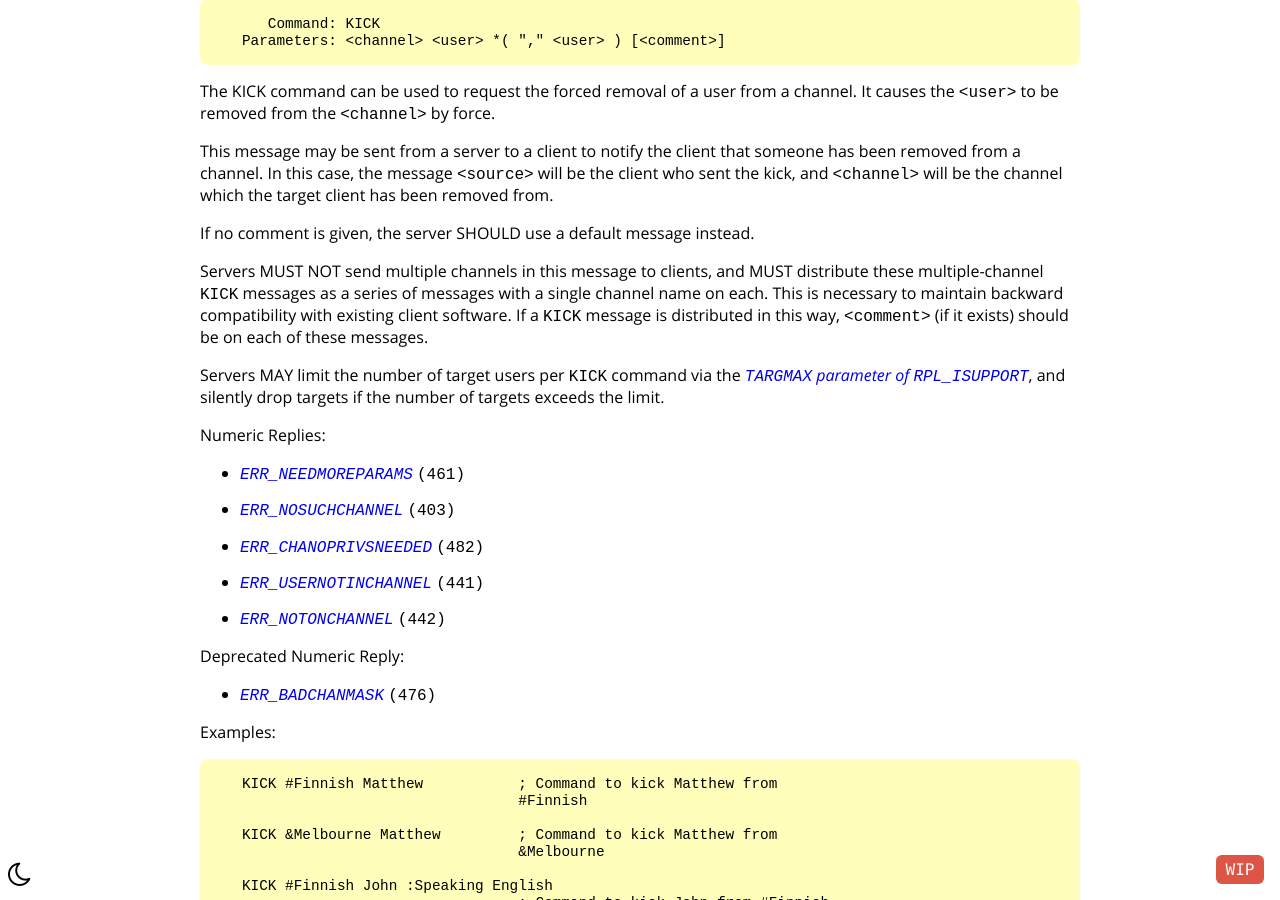
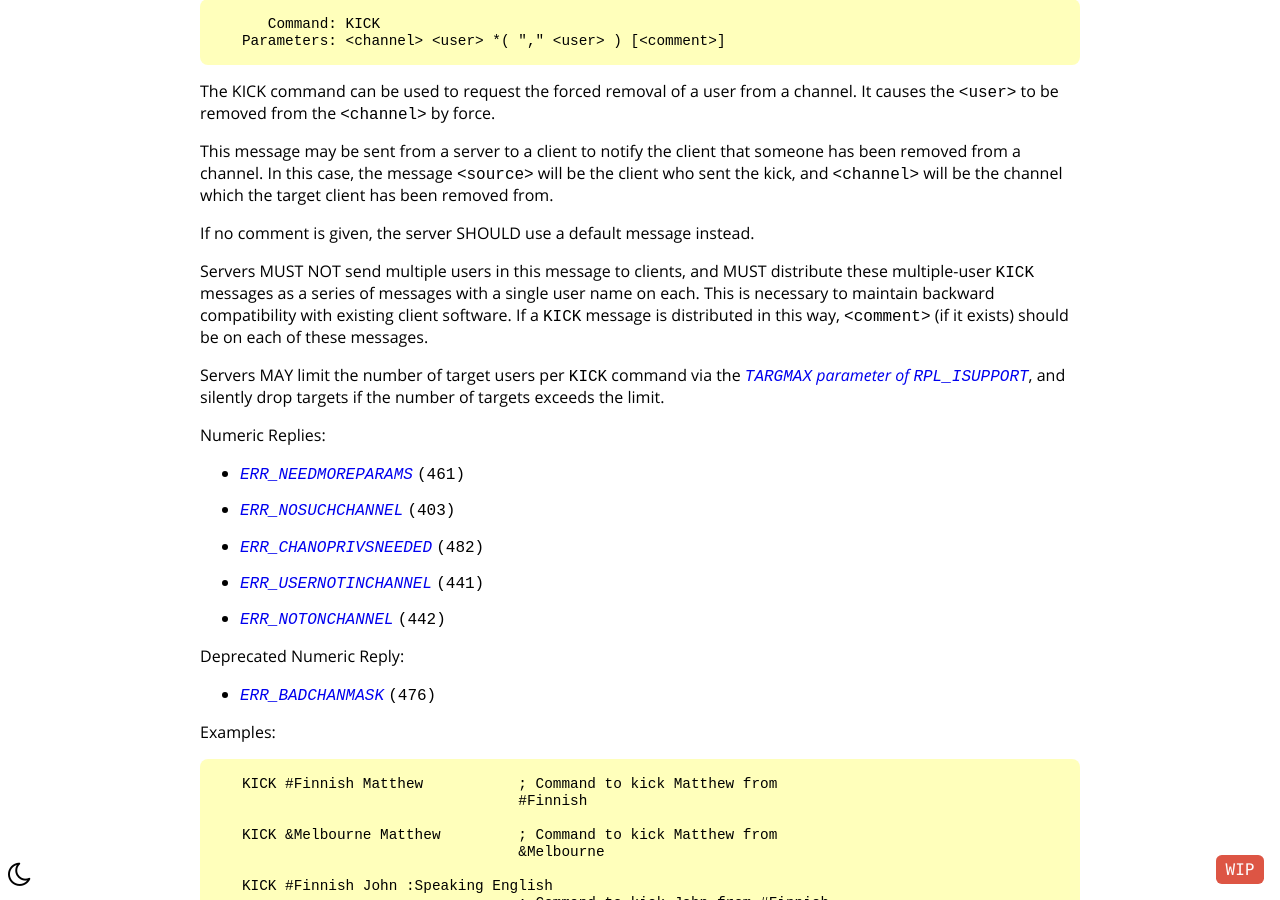
Before and after one commit to ircdocs/modern-irc, a Jekyll site: the page built from index.md, in a window 1280 px wide and 900 px high, scrolled down 34348 px. Built offline with Jekyll 4.4.1, drawn with Linux system fonts in a browser that asks for light colours; the table of contents is made by our own code.

Commit message:
s/channel/user/

```diff
--- a/_includes/messages/channel.md
+++ b/_includes/messages/channel.md
@@ -258,7 +258,7 @@ This message may be sent from a server to a client to notify the client that som
 
 If no comment is given, the server SHOULD use a default message instead.
 
-Servers MUST NOT send multiple channels in this message to clients, and MUST distribute these multiple-channel `KICK` messages as a series of messages with a single channel name on each.
+Servers MUST NOT send multiple users in this message to clients, and MUST distribute these multiple-user `KICK` messages as a series of messages with a single user name on each.
 This is necessary to maintain backward compatibility with existing client software.
 If a `KICK` message is distributed in this way, `<comment>` (if it exists) should be on each of these messages.
 
```
